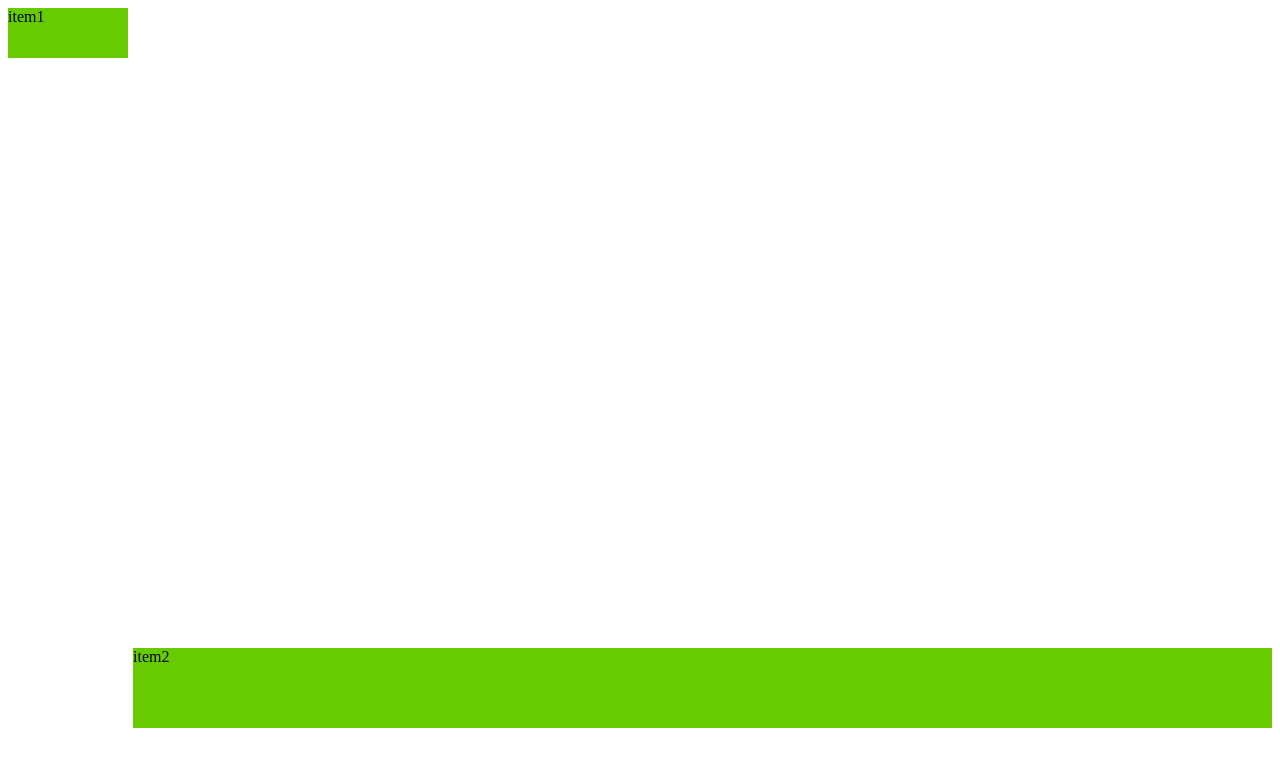
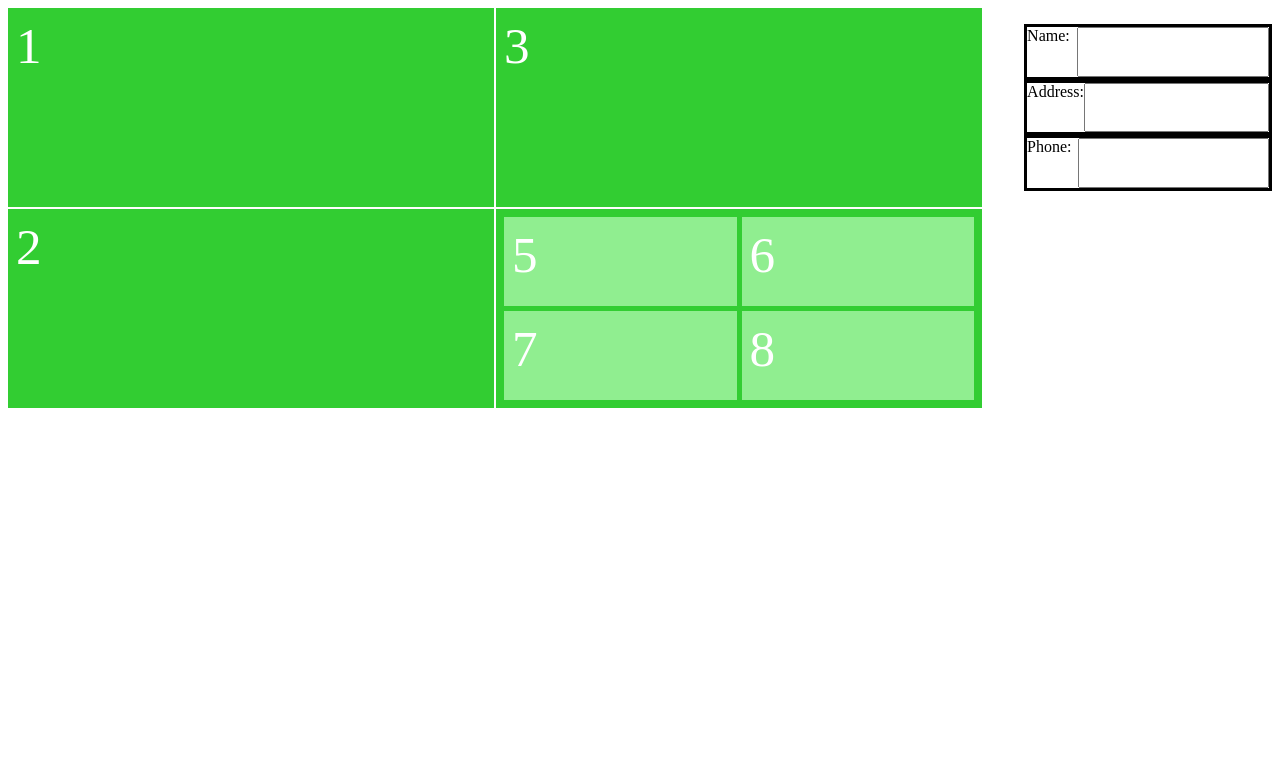
Before and after one commit to buhtig-sudo/CSS-Grid-Tutorial, a website built with Vite: page index.html in a window 1280 px wide. Built offline with nearby package versions, Linux system fonts and the light colour scheme.

Commit message:
"Initial commit"

```diff
--- a/index.html
+++ b/index.html
@@ -9,12 +9,21 @@
 </head>
 <body>
 <div id='grid'>
-  <div class="item1">item1</div>
-  <div class="item2">item2</div>
-  <!-- <div class="item3">item3</div>
-  <div class="item4">item4</div>
-  <div class="item5">item5</div>
-  <div class="item6">item6</div> -->
+ <div>1</div>
+  <div>2</div>
+  <div>3</div>
+  <div id="inner-grid">
+    <div>5</div>
+    <div>6</div>
+    <div>7</div>
+    <div>8</div>
   </div>
+
+
+  <ul>
+  <li><label>Name:</label> <input name=fn>
+  <li><label>Address:</label> <input name=address>
+  <li><label>Phone:</label> <input name=phone>
+</ul>
 </body>
 </html>
--- a/style.css
+++ b/style.css
@@ -1,22 +1,46 @@
 #grid {
   display: grid;
-  grid-template-rows: 50px 1fr 80px;
-  grid-template-columns: 120px 1fr 80px;
-  grid-gap: 5px;
-  height: 90vh;
+  grid-template-rows: 1fr 1fr;
+  grid-template-columns: 1fr 1fr;
+  grid-gap: 2px;
+  height: 50vh;
+  grid-auto-flow: column;
 }
 #grid > div {
-  background-color: #66cc00;
+  background-color: limegreen;
+  color: white;
+  font-size: 4vw;
+  padding: 8px;
 }
-.item1 {
-  grid-row-start: 1;
-  grid-column-start: 1;
-  grid-row-end: 2;
-  grid-column-end: 2;
+.inner-grid {
+  display: grid;
+  grid-template-columns: 1fr 1fr;
+  background-color: blueviolet;
+  grid-gap: 3px;
 }
-.item2 {
-  grid-row-start: 3;
-  grid-column-start: 2;
-  grid-row-end: 4;
-  grid-column-end: 4;
+#inner-grid {
+  display: grid;
+  grid-template-columns: 1fr 1fr;
+  grid-gap: 5px;
 }
+#inner-grid > div {
+  background: lightgreen;
+  padding: 8px;
+}
+
+ul {
+  display: grid;
+  grid: auto-flow / auto 1fr;
+}
+li {
+  grid-column: span 2;
+  display: grid;
+  grid: subgrid;
+  border: solid;
+}
+label {
+  grid-column: 1;
+}
+input {
+  grid-column: 2;
+}
```
Also changed, not shown: README.md.
